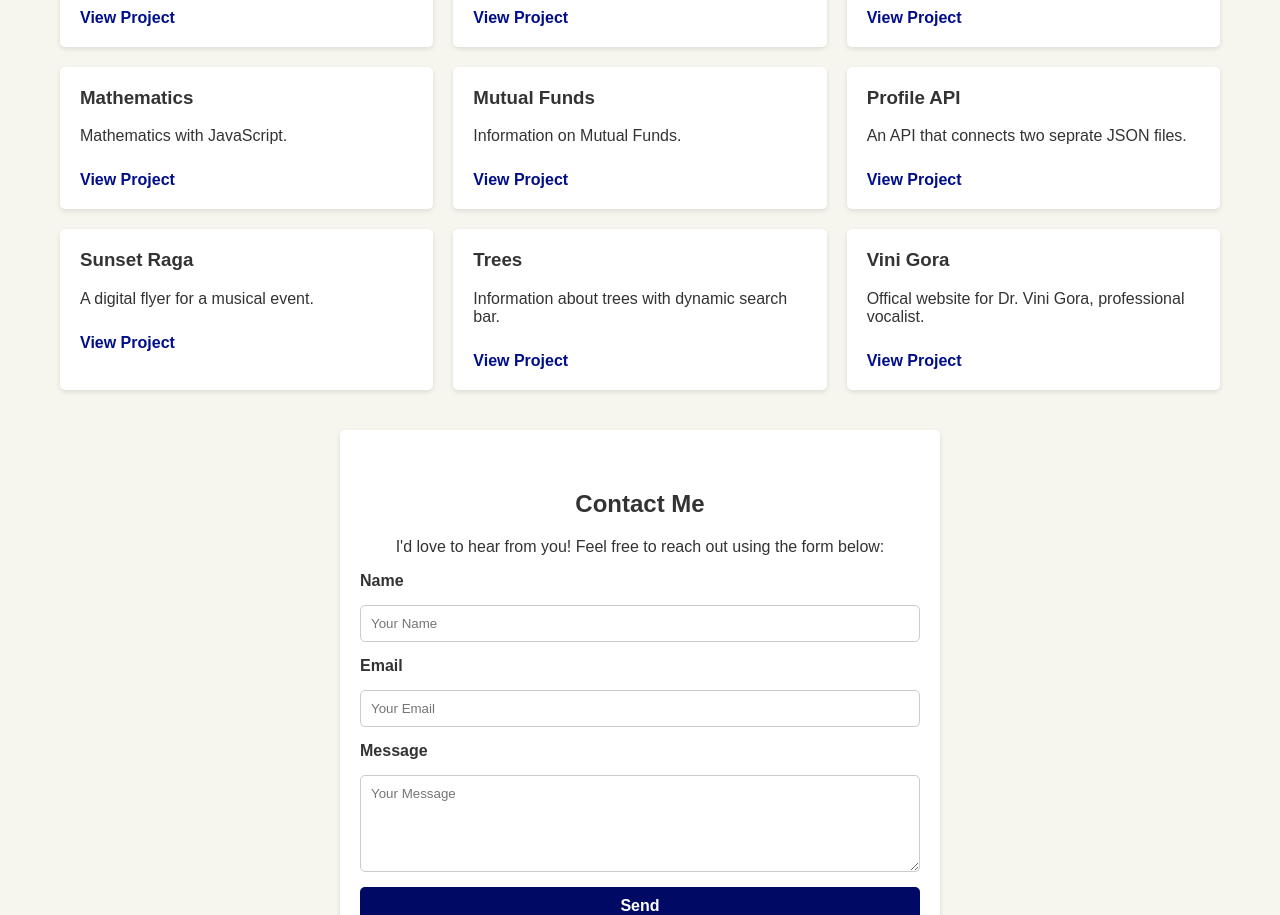
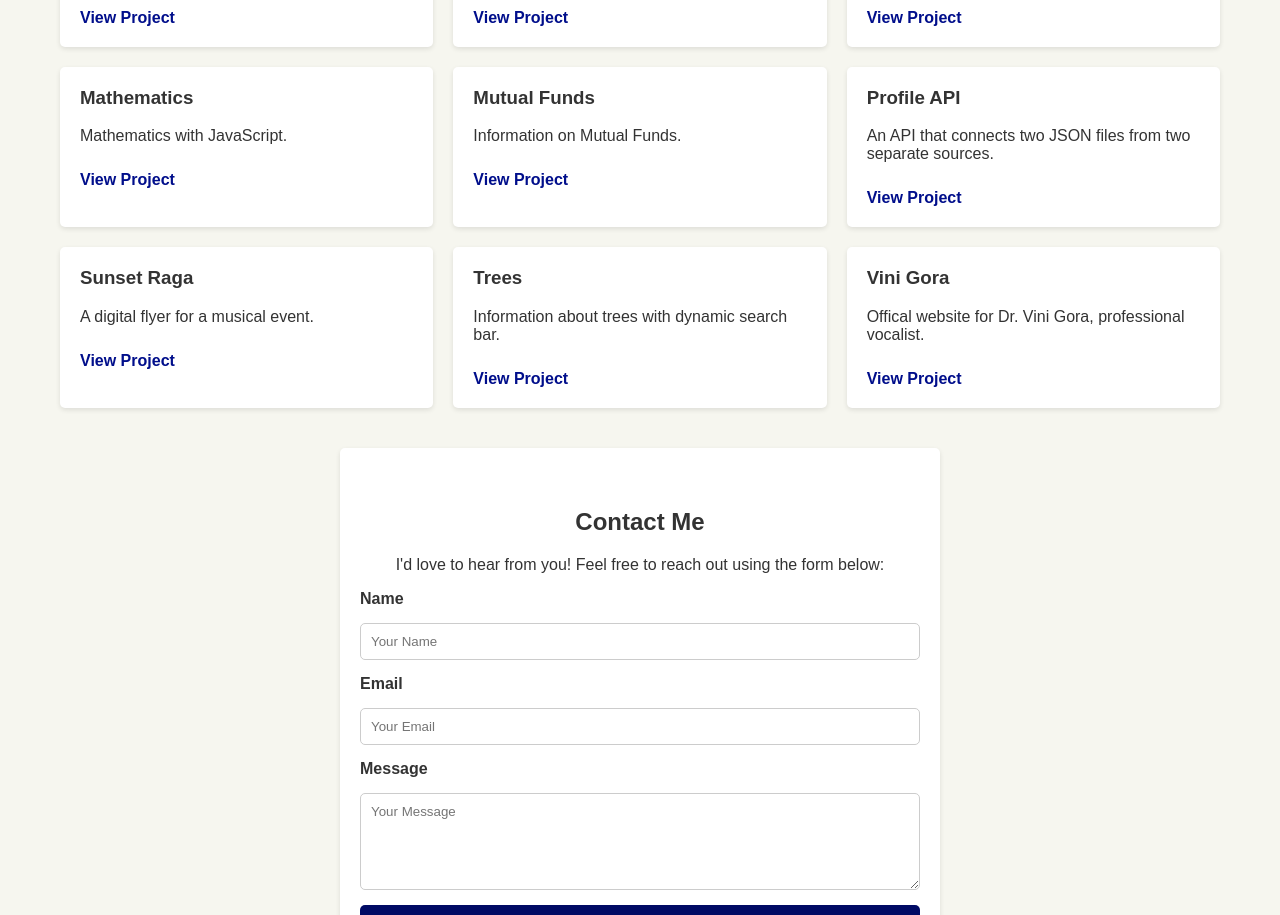
Before and after one commit to kironroy/kironroy-react, a React (Create React App) app: page / in a window 1280 px wide. Shown: the part 1160-2075 px from the top of the page. Built offline with nearby package versions, Linux system fonts and the light colour scheme; a web font is replaced by a local one.

Commit message:
Update Portfolio.js
- phrashing

```diff
--- a/src/components/Portfolio.js
+++ b/src/components/Portfolio.js
@@ -37,7 +37,7 @@ const projects = [
   {
     id: 8,
     title: 'Profile API',
-    description: 'An API that connects two seprate JSON files.',
+    description: 'An API that connects two JSON files from two separate sources.',
     link: 'https://kironroy.dev/users',
   },
   {
```
